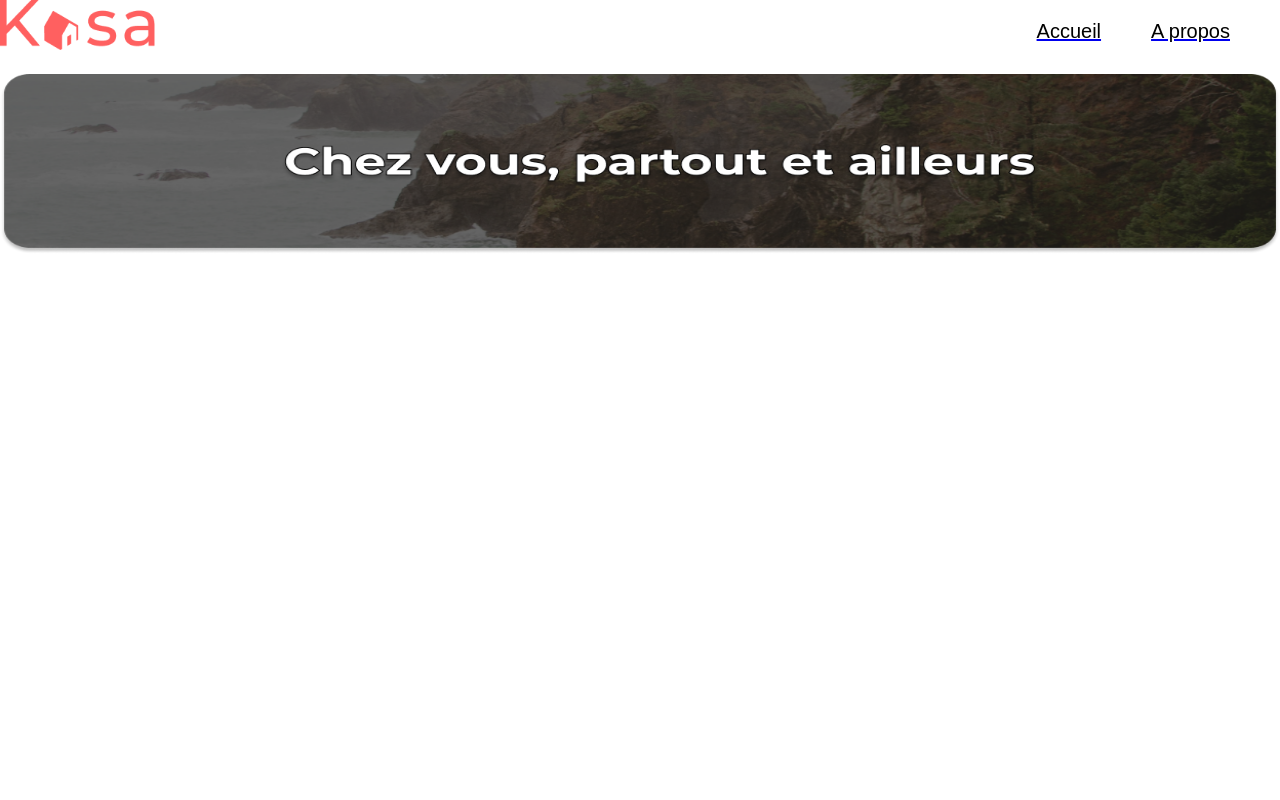
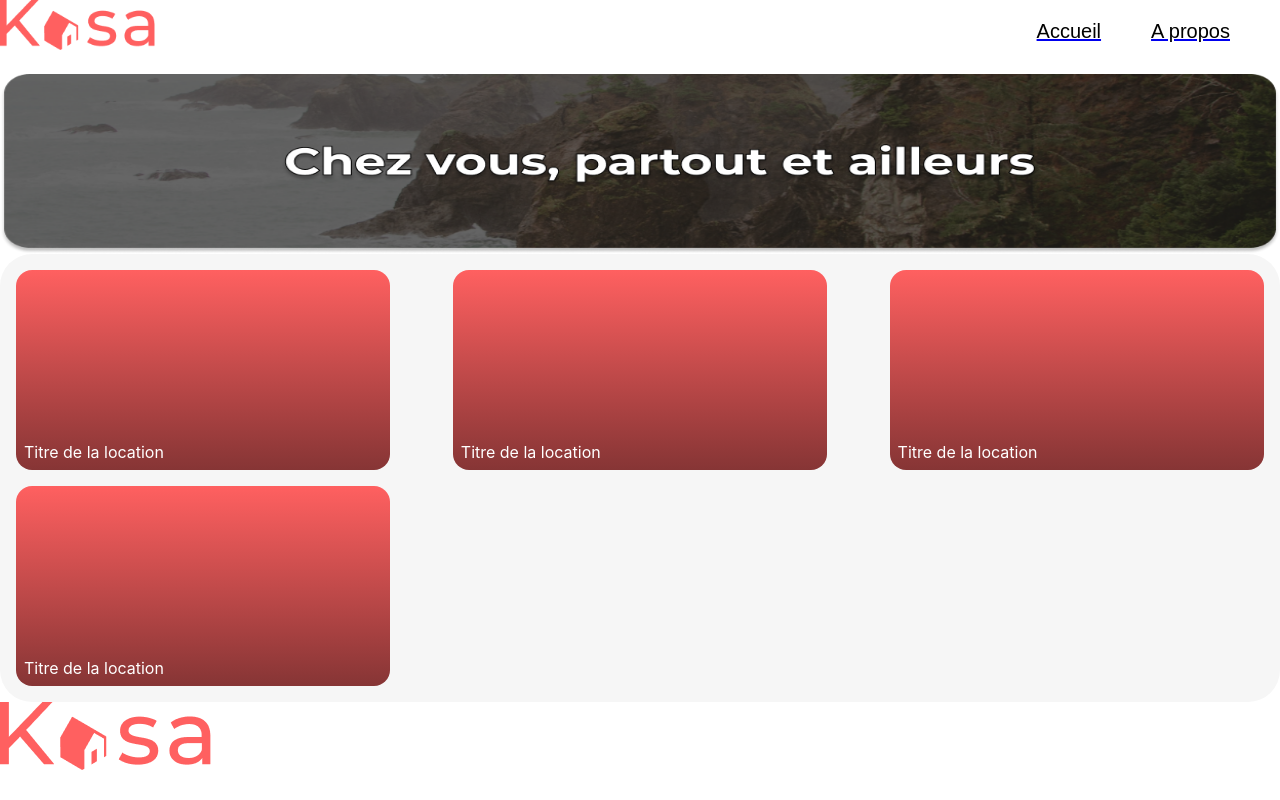
Before and after one commit to LabatiJulien/kasa, a React (Create React App) app: page / in a window 1280 px wide. Built offline with nearby package versions, Linux system fonts and the light colour scheme.

Commit message:
Mise en page page Accueil

```diff
--- a/src/App.js
+++ b/src/App.js
@@ -1,7 +1,8 @@
 import './App.css';
 import { Navbar, Container } from 'react-bootstrap';
-import Banner from './banner.js'; // Importez le composant de la bannière
-
+import Banner from './components/banner.js';
+import Apartements from './components/ApartementsGrid.jsx';
+import Footer from './components/Footer.jsx';
 function App() {
   return (
     <div>
@@ -22,7 +23,10 @@ function App() {
           </Navbar.Brand>
         </Container>
       </Navbar>
-      <Banner /> {/* Utilisez le composant de la bannière */}
+
+      <Banner />
+      <Apartements/>
+     <Footer/>
     </div>
   );
 }
--- /dev/null
+++ b/src/components/Apartement.css
@@ -0,0 +1,21 @@
+.apartement {
+    background-image: linear-gradient(to top, #863535, #ff6060);
+    border-radius: 1rem;
+    flex-basis: 30%;
+    display: grid;
+    align-items: end;
+    min-width: 200px;
+    min-height: 200px;
+}
+@media screen and (width <= 768px) {
+    .apartement {
+flex-basis: 100%;
+    }
+
+}
+.apartementSubtitle {
+width: 50%;
+margin-inline-start: 0.5rem;
+margin-block-end: 0.5rem;
+color: white;
+}
--- /dev/null
+++ b/src/components/ApartementGrid.css
@@ -0,0 +1,18 @@
+.grid {
+    background-color:#F6F6F6;
+    display: flex;
+    min-height: 50vh;
+    border-radius: 2rem;
+    flex-wrap: wrap;
+    gap: 1rem;
+    padding: 1rem;
+    justify-content:space-between ;
+}
+
+@media screen and (width <=768px) {
+    .grid {
+        justify-content: center;
+        background-color: white;
+    padding: 0;
+    }
+}
--- /dev/null
+++ b/src/components/Apartements.jsx
@@ -0,0 +1,11 @@
+import React from 'react'
+import './Apartement.css'
+function Apartements() {
+  return (
+    <div className='apartement'>
+     <div className='apartementSubtitle'>Titre de la location</div>
+      </div>
+  )
+}
+
+export default Apartements
--- /dev/null
+++ b/src/components/ApartementsGrid.jsx
@@ -0,0 +1,15 @@
+import React from 'react'
+import './ApartementGrid.css'
+import Apartements from './Apartements'
+function ApartementsGrid() {
+  return (
+    <div className='grid'>
+       <Apartements/>
+       <Apartements/>
+       <Apartements/>
+       <Apartements/>
+    </div>
+  )
+}
+
+export default ApartementsGrid
--- /dev/null
+++ b/src/components/Footer.jsx
@@ -0,0 +1,16 @@
+import React from 'react'
+
+function footer() {
+  return (
+    <div className='footer'>
+      <div className='footer_logo'>
+      <img src="logo.png" alt="Logo Kasa" />
+      </div>
+      <div className='footer_text'>
+
+      </div>
+    </div>
+  )
+}
+
+export default footer
```
Also changed, not shown: src/components/Banner.css (renamed from src/Banner.css), src/components/banner.js (renamed from src/banner.js).
